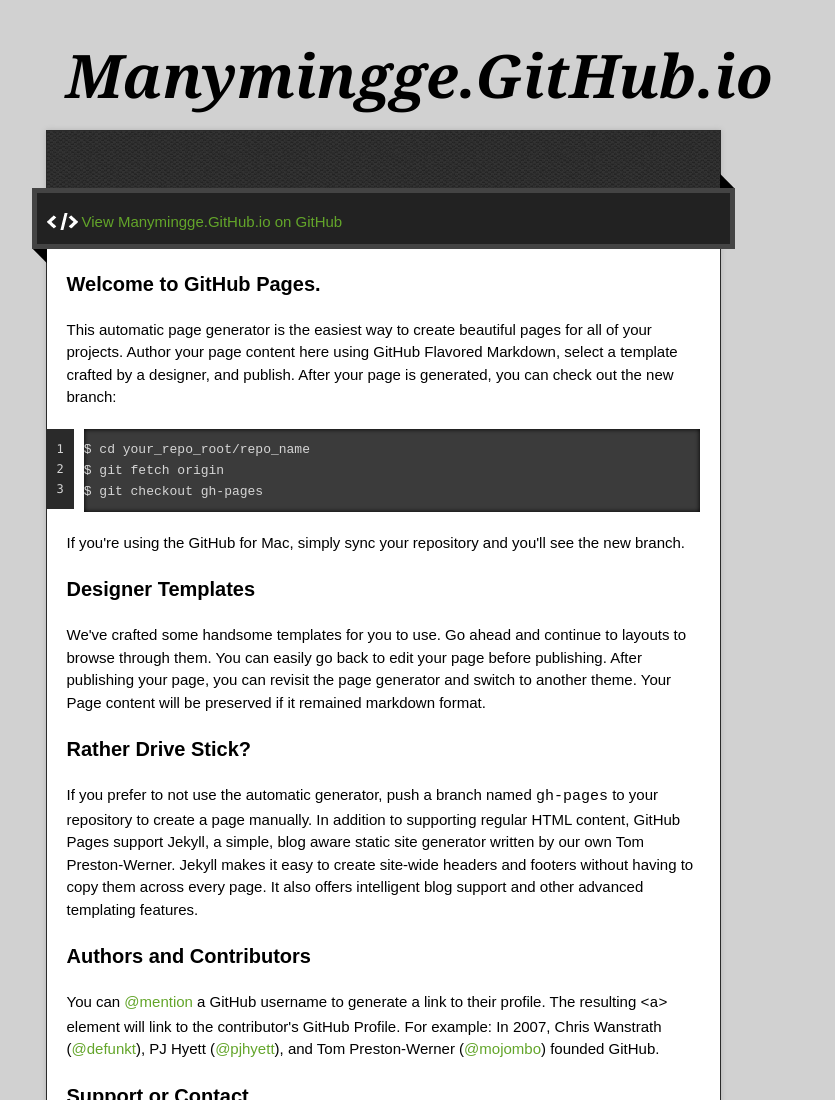
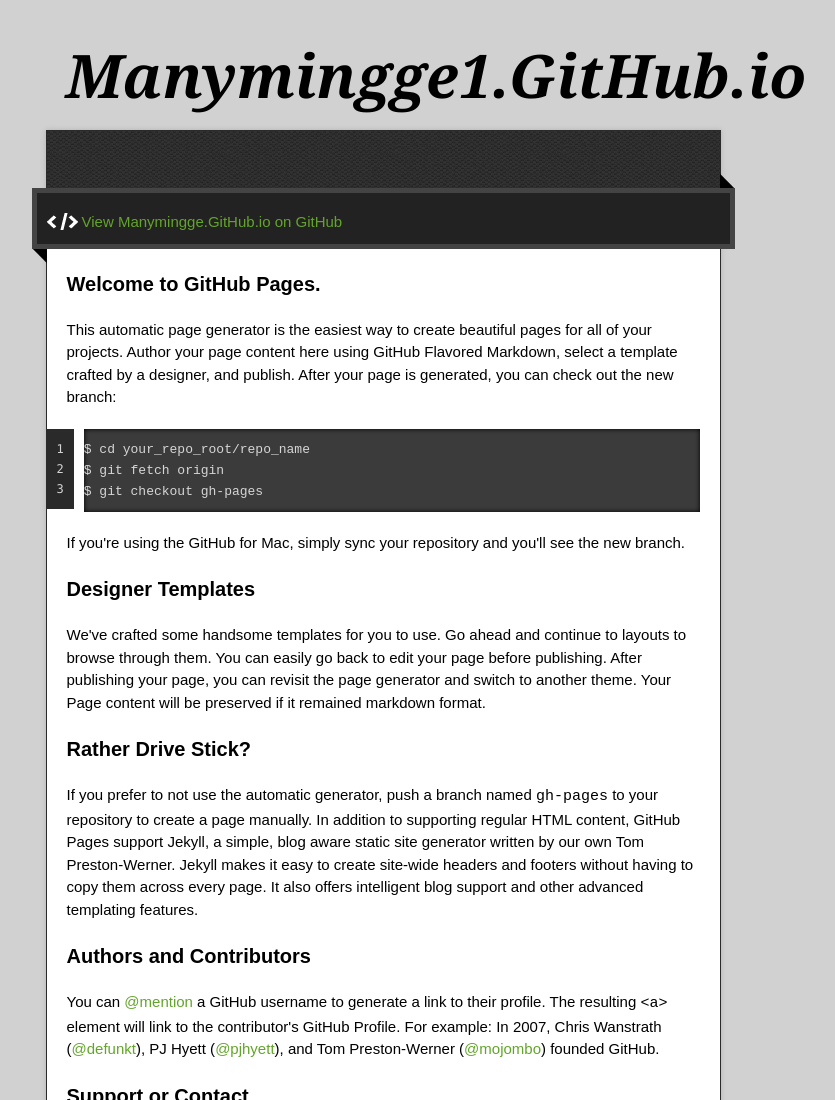
Before and after one commit to zhufbming/manymingge.github.io, a plain HTML site: page index.html in a window 1280 px wide. Shown: the top 1100 px of the page, without its empty margins (257-1092 px from the left). Drawn offline with Linux system fonts and the light colour scheme.

Commit message:
test edit by oths

```diff
--- a/index.html
+++ b/index.html
@@ -22,7 +22,7 @@
 
   <div class="wrapper">
     <header>
-      <h1 class="title">Manymingge.GitHub.io</h1>
+      <h1 class="title">Manymingge1.GitHub.io</h1>
     </header>
     <div id="container">
       <p class="tagline"></p>
```
